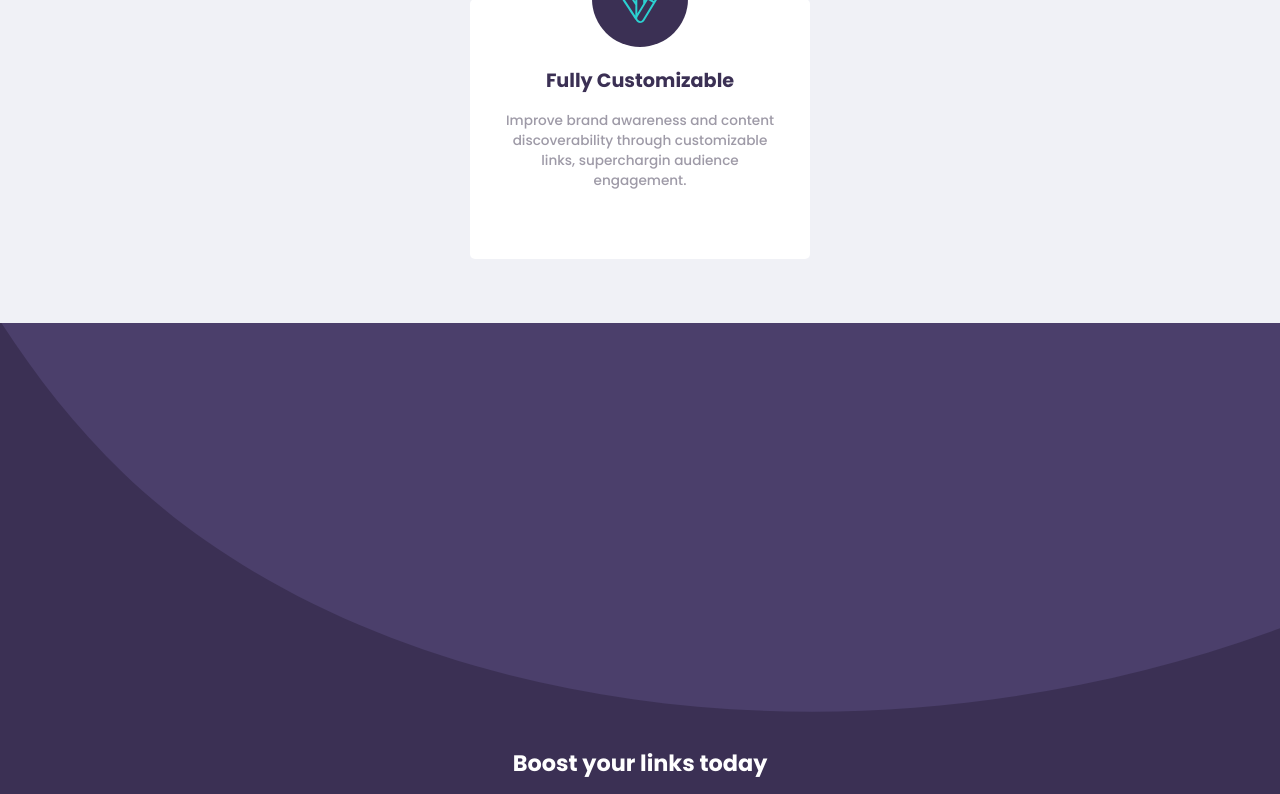
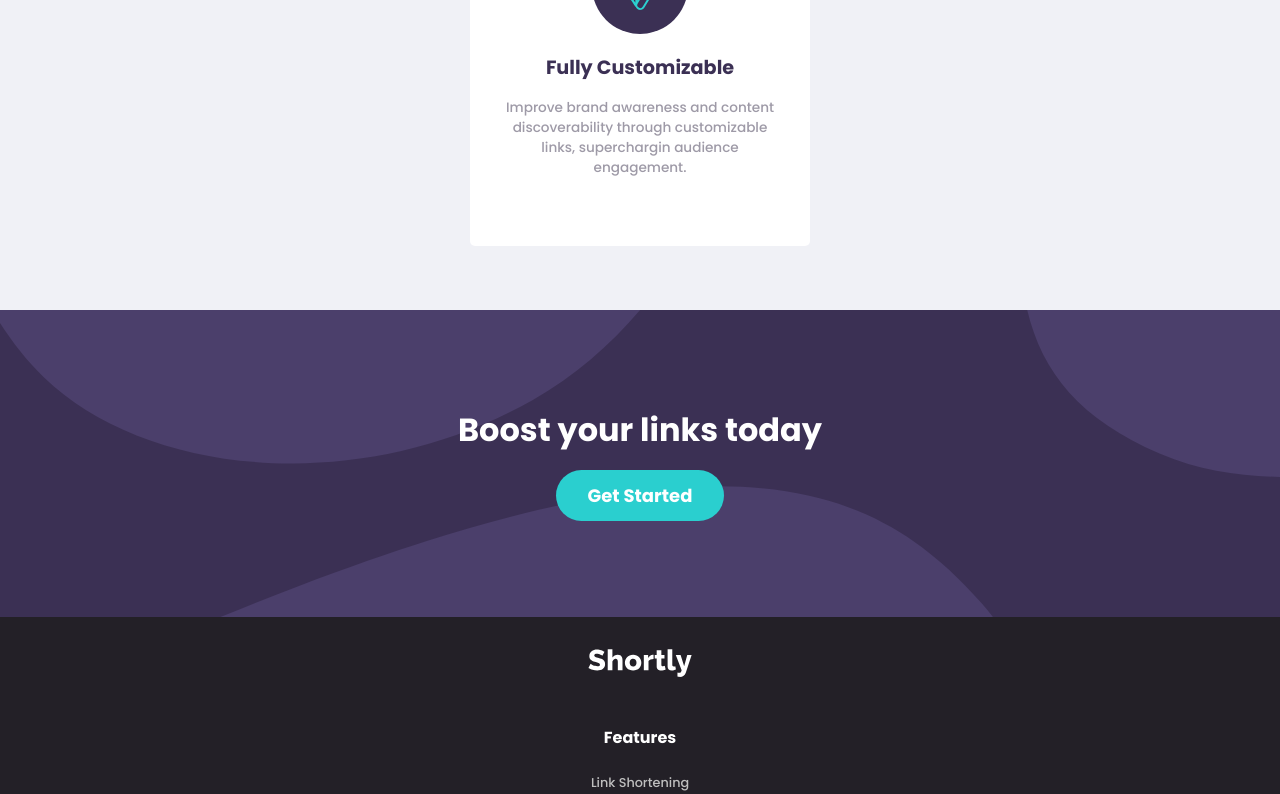
Before and after one commit to Aryan-Mi/URL-Shortener, a React (Vite) app: page / in a window 1280 px wide. Shown: the part 2000-2794 px from the top of the page. Built offline with nearby package versions, Linux system fonts and the light colour scheme.

Commit message:
CTA is now responsive

```diff
--- a/src/components/layout/CTABoost.tsx
+++ b/src/components/layout/CTABoost.tsx
@@ -1,11 +1,9 @@
-// import React from 'react'
 import '@/styles/CTABoost.css'
-import boost_bg from '@assets/images/bg-boost-mobile.svg'
 
 export default function CTABoost() {
   return (
     <section className="cta">
-      <img className="cta-bg" src={boost_bg} />
+      {/* <img className="cta-bg" src={boost_bg_mobile} /> */}
       <h2>Boost your links today</h2>
       <button className="button btn-round btn-primary">Get Started</button>
     </section>
--- a/src/styles/CTABoost.css
+++ b/src/styles/CTABoost.css
@@ -1,10 +1,16 @@
 .cta {
+  --bg-mobile: url('@assets/images/bg-boost-mobile.svg');
+  --bg-desktop: url('@assets/images/bg-boost-desktop.svg');
+
   display: flex;
   flex-direction: column;
   align-items: center;
   justify-content: center;
   gap: 1rem;
   background-color: var(--clr-prim-dark-violet);
+  background-image: var(--bg-mobile);
+  background-repeat: no-repeat;
+  background-size: cover;
   position: relative;
   aspect-ratio: 1.35;
 }
@@ -24,3 +30,16 @@
   position: absolute;
   z-index: 0;
 }
+
+@media only screen and (width >= 600px) {
+  .cta {
+    background-image: var(--bg-desktop);
+    aspect-ratio: unset;
+    background-size: cover;
+    padding: 6rem 0;
+  }
+
+  .cta h2 {
+    font-size: clamp(2rem, 2vw, 5rem);
+  }
+}
--- a/src/styles/LinkInput.css
+++ b/src/styles/LinkInput.css
@@ -73,7 +73,7 @@
     display: flex;
     position: relative;
     flex-direction: row;
-    width: 80vw;
+    width: 70vw;
     padding: max(5%, 2rem) max(5%, 2rem);
     background-image: url('@assets/images/bg-shorten-desktop.svg');
     background-repeat: no-repeat;
@@ -107,13 +107,5 @@
   .bg-link-input {
     height: 123px;
     object-fit: cover;
-    /* position: fixed; */
-    /* height: 100%; */
-    /* z-index: -10; */
-    /* inset: initial; */
-    /* top: 0; */
-    /* left: 0; */
-    /* right: 0; */
-    /* height: 100%; */
   }
 }
--- a/src/styles/ShortLink.css
+++ b/src/styles/ShortLink.css
@@ -49,7 +49,7 @@
 
 @media only screen and (width >= 600px) {
   .shortLink-wrapper {
-    width: 80vw;
+    width: 70vw;
     display: flex;
     align-items: center;
     justify-content: center;
```
